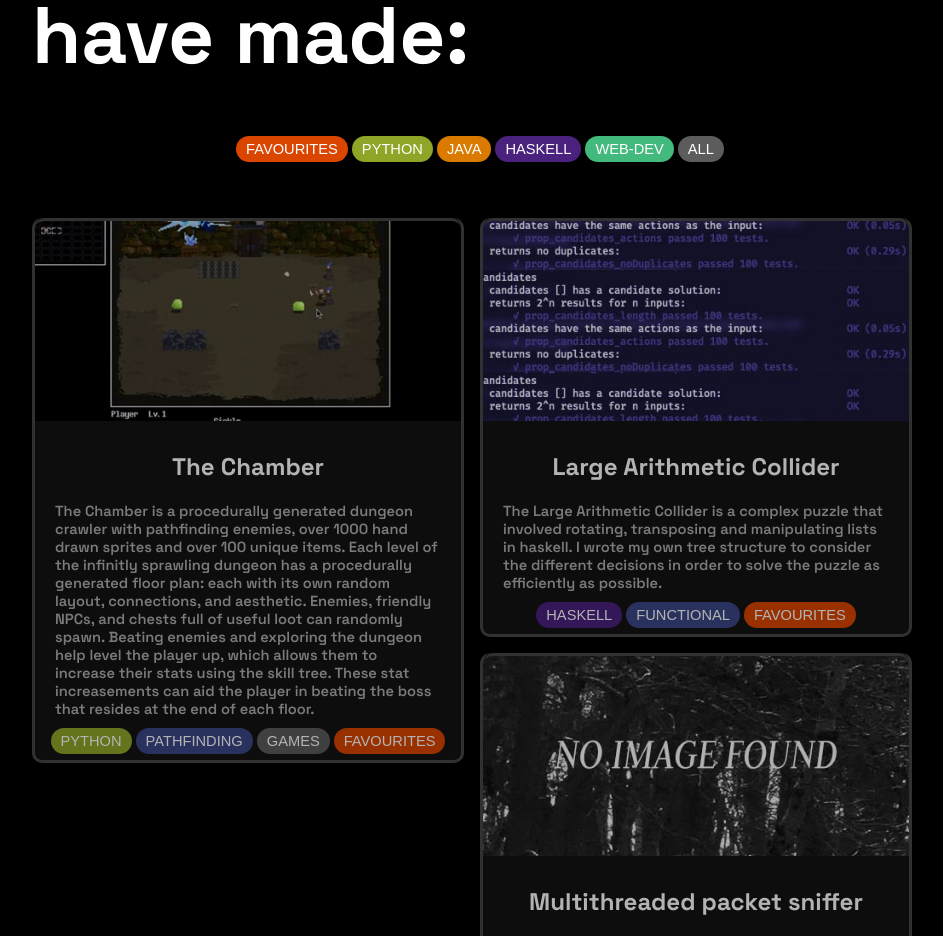
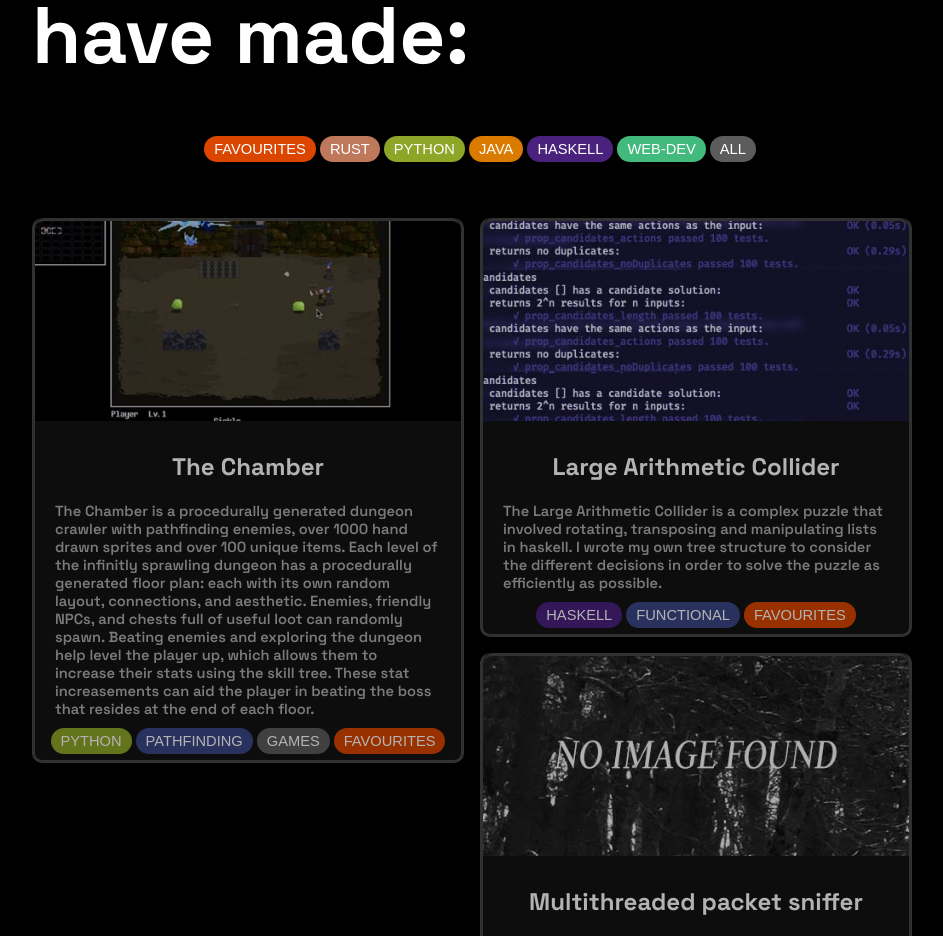
Before and after one commit to codethulu/codethulu-website-2022, a React (Create React App) app: page / in a window 1280 px wide. Shown: the part 1980-2916 px from the top of the page, without its empty margins (160-1103 px from the left). Built offline with nearby package versions, Linux system fonts and the light colour scheme.

Commit message:
edited project text

```diff
--- a/src/App.tsx
+++ b/src/App.tsx
@@ -150,6 +150,7 @@ const ProjectShowcase = (props: { allProjects: any; filterProjects: any; filterP
 
       <div className='center m-top-50'>
         <Tag name='favourites' filterProjects={props.filterProjects} />
+        <Tag name='rust' filterProjects={props.filterProjects} />
         <Tag name='python' filterProjects={props.filterProjects} />
         <Tag name='java' filterProjects={props.filterProjects} />
         <Tag name='haskell' filterProjects={props.filterProjects} />
@@ -203,6 +204,8 @@ const Tag = (props: TagProps) => {
     colour = 'orange'
   } else if (props.name === "haskell") {
     colour = 'purple'
+  } else if (props.name === "rust") {
+    colour = 'rust'
   } else if (props.name === "c") {
     colour = 'green'
   } else if (props.name === "php" || props.name === "web-dev") {
--- a/src/components/projectCard.css
+++ b/src/components/projectCard.css
@@ -138,6 +138,9 @@
 .snake{
     background-color: rgb(142, 165, 40);
 }
+.rust{
+    background-color: rgb(190, 120, 92);
+}
 .image-robot-maze{
     background-image: url(../images/projects/robot-maze.png);
 }
--- a/src/components/projectsList.tsx
+++ b/src/components/projectsList.tsx
@@ -112,9 +112,9 @@ const projectsList = [
 
     },
     {
-        name: "AI Timetable Scheduler",
+        name: "Show Must Go On",
 
-        description: "Using artificial intelligence concepts and techniques, such as backtracking and simulated annealing, I created the methods required to create valid timetables matching comedians to demographics that they would appeal to.",
+        description: "Using artificial intelligence concepts and techniques, such as backtracking and simulated annealing, I created the methods required to create valid timetables satisfying constraints that would allow for valid matching of comedians to demographics that they would appeal to.",
         tags: ["python", "ai"],
         image: "ai-timetable",
 
```
